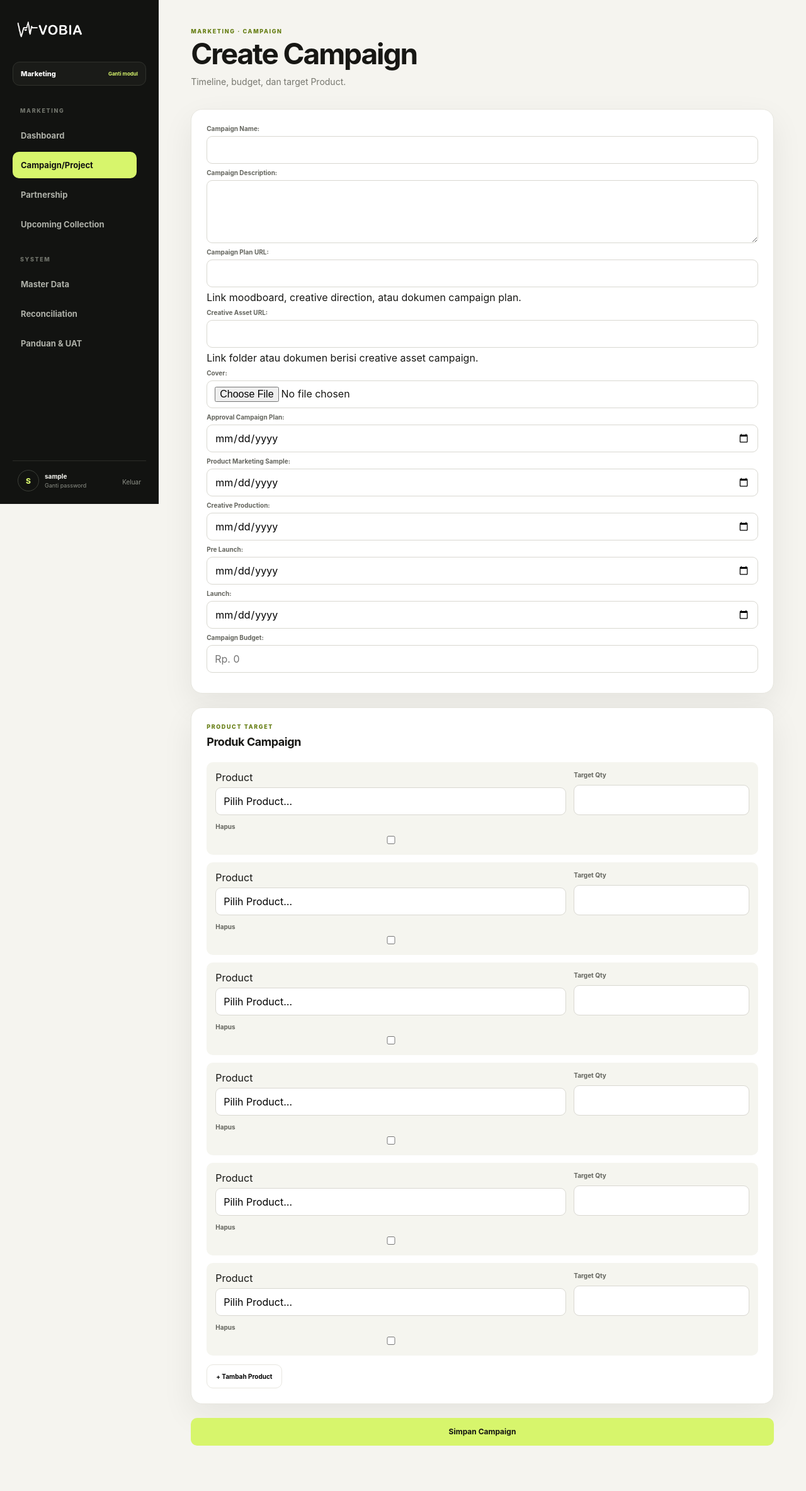
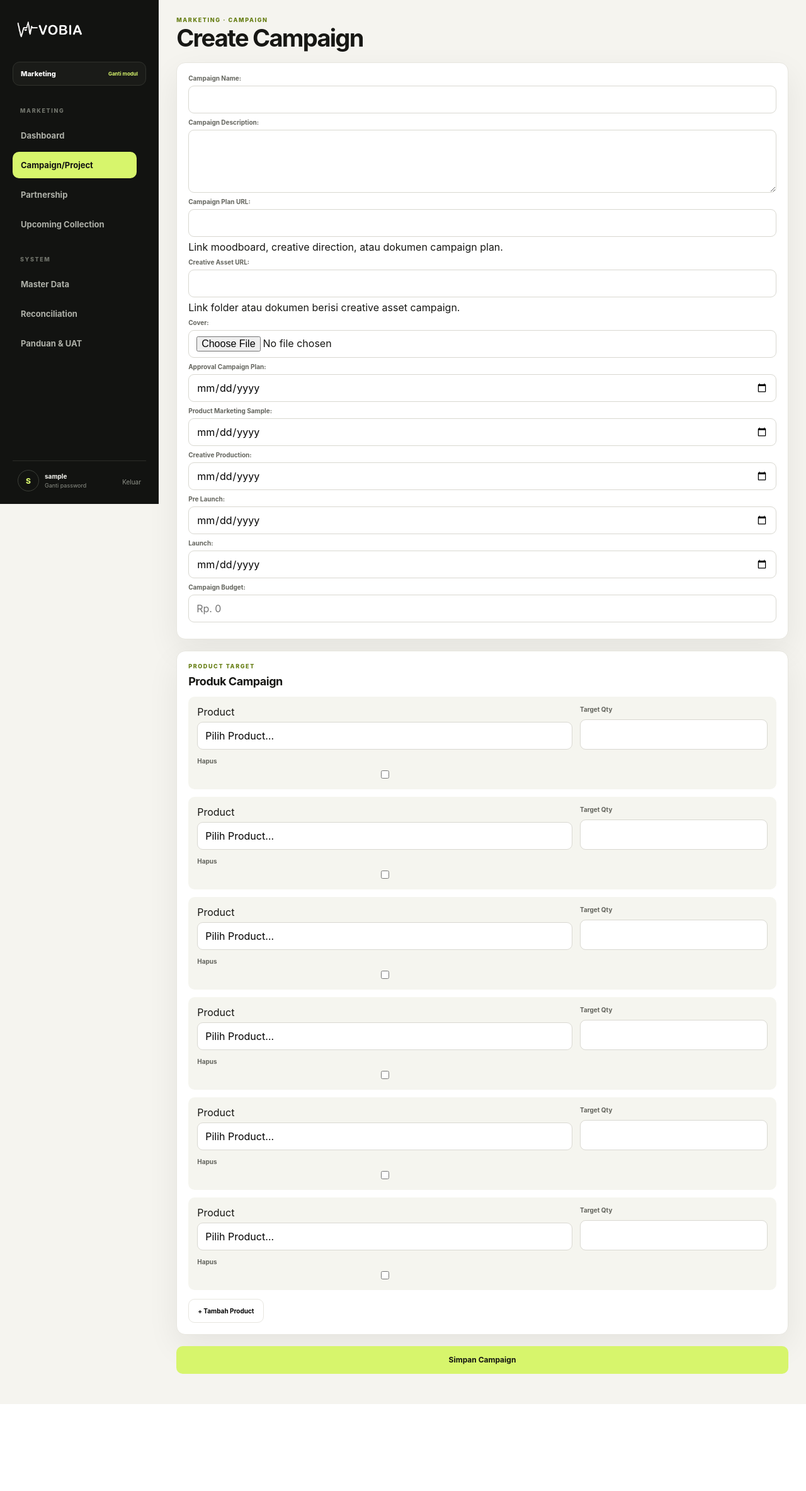
Before and after one commit to aditputram/ERP-Vobia, a Django app: page /marketing/campaigns/new/ in a window 1280 px wide. Shown: the whole page at 63% size. After the commit the page ends 2229 px from the top, so only its background shows below. Run offline with Django 4.2, Linux system fonts and the light colour scheme; the visitor is signed in with stand-in values (Sample User, id 1); data that the repository does not hold is empty; parts of the project's set-up code (start-up, migrations or seed data) failed here and were passed over.

Commit message:
Compact ERP data views

```diff
--- a/app/static/css/app.css
+++ b/app/static/css/app.css
@@ -70,10 +70,10 @@
 .text-button { padding: 0; border: 0; color: #8e9188; background: none; cursor: pointer; font-size: 10px; }
 .text-button:hover, .user-meta a:hover { color: var(--lime); }
 
-.main-content { min-width: 0; padding: 44px clamp(28px, 4vw, 64px) 72px; }
-.page-header { display: flex; align-items: flex-start; justify-content: space-between; gap: 24px; margin-bottom: 32px; }
-.page-header h1 { max-width: 780px; margin: 7px 0 8px; font-size: clamp(30px, 4vw, 46px); line-height: 1.04; letter-spacing: -.045em; }
-.page-header p:not(.eyebrow) { max-width: 720px; margin: 0; color: var(--muted); font-size: 14px; line-height: 1.65; }
+.main-content { min-width: 0; padding: 26px clamp(18px, 2.2vw, 34px) 48px; }
+.page-header { display: flex; align-items: center; justify-content: space-between; gap: 16px; margin-bottom: 18px; }
+.page-header h1 { max-width: 780px; margin: 4px 0 0; font-size: clamp(28px, 3vw, 38px); line-height: 1.04; letter-spacing: -.045em; }
+.page-header > div > p:not(.eyebrow) { display: none; }
 .header-actions { display: flex; flex-wrap: wrap; gap: 8px; align-items: center; }
 .header-actions .secondary-button { margin-top: 0; }
 .eyebrow { margin: 0; color: var(--lime-dark); font-size: 9px; font-weight: 850; letter-spacing: .18em; }
@@ -86,9 +86,9 @@
 .metric-grid { display: grid; grid-template-columns: repeat(4, minmax(0, 1fr)); gap: 13px; margin-bottom: 13px; }
 .metric-grid.five { grid-template-columns: repeat(5, minmax(0, 1fr)); }
 .metric-grid.six { grid-template-columns: repeat(6, minmax(0, 1fr)); }
-.metric-card { min-height: 132px; padding: 21px; border: 1px solid var(--line); border-radius: 17px; background: rgba(255,255,255,.78); }
+.metric-card { min-height: 108px; padding: 16px; border: 1px solid var(--line); border-radius: 14px; background: rgba(255,255,255,.78); }
 .metric-card > span { display: block; color: var(--muted); font-size: 10px; font-weight: 750; text-transform: uppercase; letter-spacing: .08em; }
-.metric-card strong { display: block; margin: 16px 0 4px; font-size: 32px; line-height: 1; letter-spacing: -.04em; }
+.metric-card strong { display: block; margin: 10px 0 4px; font-size: 28px; line-height: 1; letter-spacing: -.04em; }
 .metric-card .metric-text { font-size: 20px; }
 .metric-card .metric-money { font-size: 22px; }
 .metric-card small { color: #9b9b93; font-size: 10px; }
@@ -97,11 +97,12 @@
 .dashboard-grid { display: grid; grid-template-columns: repeat(3, minmax(0, 1fr)); gap: 13px; }
 .dashboard-sales-grid { grid-template-columns: repeat(2, minmax(0, 1fr)); }
 .dashboard-sales-grid .trend-panel { grid-row: span 2; }
-.panel { min-width: 0; padding: 24px; border: 1px solid var(--line); border-radius: 18px; background: var(--surface); box-shadow: var(--shadow); }
+.panel { min-width: 0; padding: 18px; border: 1px solid var(--line); border-radius: 14px; background: var(--surface); box-shadow: var(--shadow); }
 .panel.span-two { grid-column: span 2; }
 .panel.span-three { grid-column: 1 / -1; }
 .narrow-panel { max-width: 650px; }
-.panel-header { display: flex; align-items: flex-start; justify-content: space-between; gap: 16px; margin-bottom: 22px; }
+.panel-header { display: flex; align-items: center; justify-content: space-between; gap: 14px; margin-bottom: 14px; }
+.panel-header > div > p:not(.eyebrow) { display: none; }
 .panel h2 { margin: 5px 0 0; font-size: 18px; letter-spacing: -.025em; }
 .muted { color: var(--muted); font-size: 12px; line-height: 1.6; }
 
@@ -183,7 +184,7 @@
 .pagination { display: flex; align-items: center; justify-content: space-between; gap: 14px; margin-top: 18px; padding-top: 14px; border-top: 1px solid var(--line); color: var(--muted); font-size: 10px; }
 .pagination > div { display: flex; gap: 7px; }
 table { width: 100%; border-collapse: collapse; }
-th, td { padding: 13px 10px; border-bottom: 1px solid #efeee9; text-align: left; font-size: 11px; }
+th, td { padding: 10px 9px; border-bottom: 1px solid #efeee9; text-align: left; font-size: 10px; }
 th { color: #8d8e86; font-size: 8px; letter-spacing: .1em; text-transform: uppercase; }
 tbody tr:last-child td { border-bottom: 0; }
 .code-label { padding: 4px 7px; border-radius: 6px; background: #f0f1eb; font-family: ui-monospace, SFMono-Regular, Menlo, monospace; font-size: 9px; }
@@ -326,7 +327,7 @@
 .guide-step > span { width: 42px; height: 42px; display: grid; place-items: center; border-radius: 50%; background: var(--lime); font-size: 10px; font-weight: 900; }
 .guide-step h2 { margin-top: 2px; }
 .guide-step p { margin: 8px 0 0; color: var(--muted); font-size: 11px; line-height: 1.65; }
-.section-gap { margin-top: 14px; }
+.section-gap { margin-top: 10px; }
 .production-table { min-width: 920px; }
 .production-monitor-wrap { max-height: 680px; overflow: auto; }
 .production-monitor-wrap thead th { position: sticky; top: 0; z-index: 2; background: white; }
@@ -891,8 +892,8 @@
     .navigation { display: grid; grid-template-columns: 1fr 1fr; margin-top: 22px; }
     .nav-label, .nav-item.disabled { display: none; }
     .sidebar-footer { margin-top: 16px; }
-    .main-content { padding: 30px 18px 54px; }
-    .page-header { flex-direction: column; }
+    .main-content { padding: 20px 14px 36px; }
+    .page-header { align-items: flex-start; flex-direction: column; gap: 12px; margin-bottom: 14px; }
     .user-list-header { grid-template-columns: 42px minmax(0, 1fr); }
     .user-list-header .primary-button { grid-column: 2; justify-self: start; }
     .metric-grid, .metric-grid.five, .metric-grid.six, .dashboard-grid { grid-template-columns: 1fr 1fr; }
--- a/app/templates/base.html
+++ b/app/templates/base.html
@@ -7,7 +7,7 @@
     <meta name="color-scheme" content="light">
     <title>Vobia Space - {% block title %}ERP{% endblock %}</title>
     <link rel="icon" type="image/png" href="{% static 'img/vobia-tiktok-app-icon.png' %}?v=20260831">
-    <link rel="stylesheet" href="{% static 'css/app.css' %}?v=20260909-02">
+    <link rel="stylesheet" href="{% static 'css/app.css' %}?v=20260909-03">
     <script src="{% static 'js/app.js' %}?v=20260829-02" defer></script>
 </head>
 <body>
```
Also changed, not shown: app/merchandising/templates/merchandising/dashboard.html (+0 -8 lines), app/merchandising/tests.py (+6 -3 lines).
